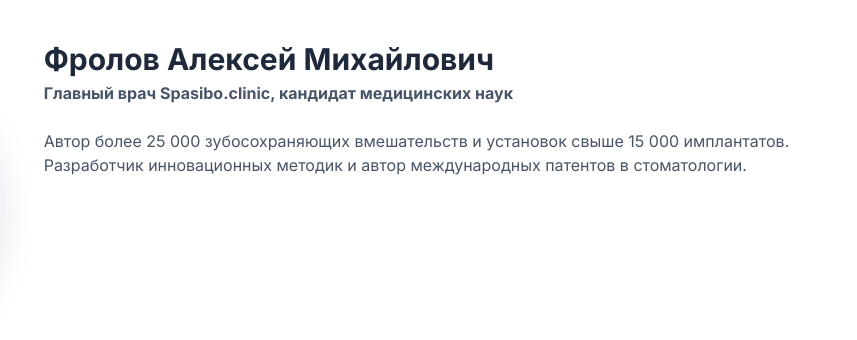
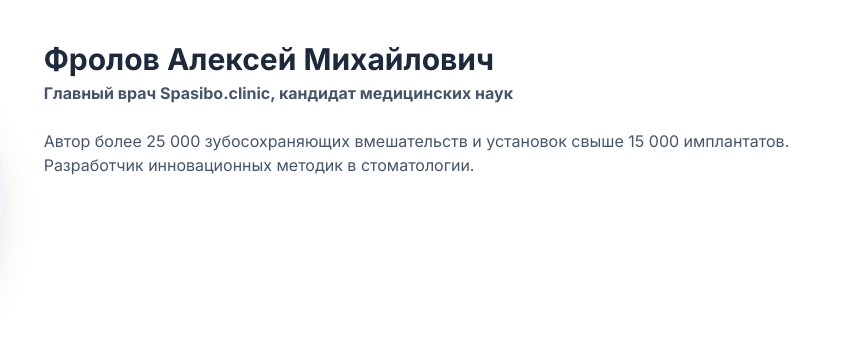
Before and after one commit to gruufr/frlvpro.github.io, a plain HTML site: page index.html in a window 1280 px wide. Shown: the part 539-879 px from the top of the page, 423-1280 px from the left. Drawn offline with nearby package versions, Linux system fonts and the light colour scheme.

Commit message:
Update index.html

```diff
--- a/index.html
+++ b/index.html
@@ -54,7 +54,7 @@
                 <div class="md:w-2/3">
                     <h2 class="text-3xl font-bold">Фролов Алексей Михайлович</h2>
                     <p class="text-slate-600 font-semibold mt-1">Главный врач Spasibo.clinic, кандидат медицинских наук</p>
-                    <p class="mt-6 text-slate-600">Автор более 25 000 зубосохраняющих вмешательств и установок свыше 15 000 имплантатов. Разработчик инновационных методик и автор международных патентов в стоматологии.</p>
+                    <p class="mt-6 text-slate-600">Автор более 25 000 зубосохраняющих вмешательств и установок свыше 15 000 имплантатов. Разработчик инновационных методик в стоматологии.</p>
                 </div>
             </div>
         </section>
```
